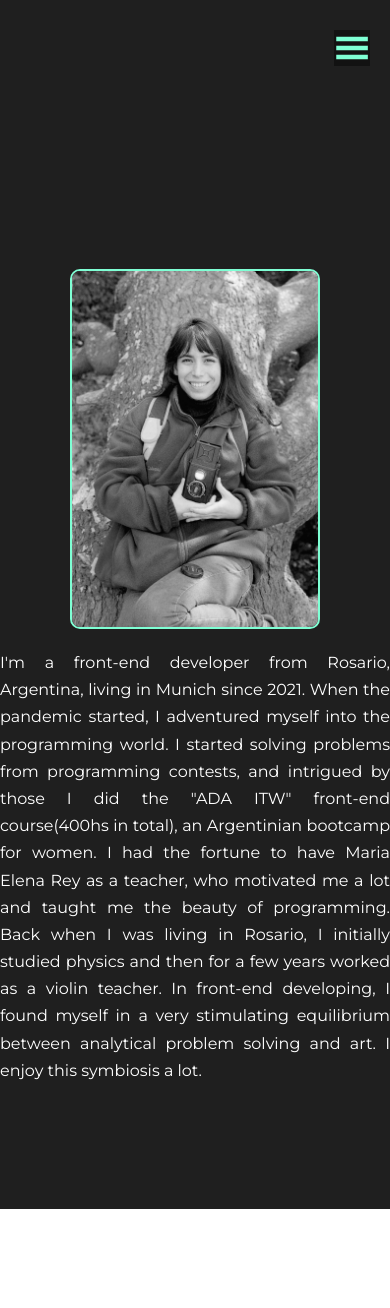
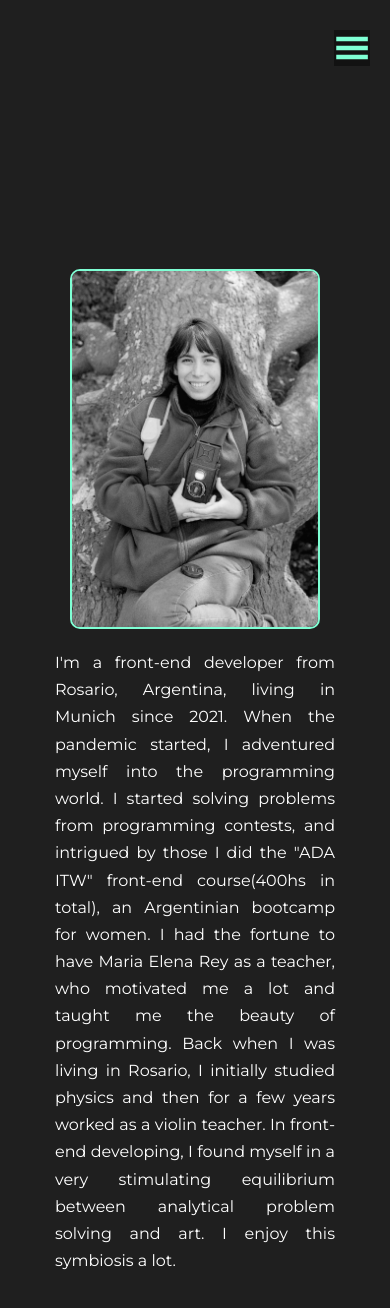
Before and after one commit to Celinesco/celinesco-page, a React (Create React App) app: page /about in a window 390 px wide. Shown: the top 1308 px of the page. Before the commit the page ends 1209 px from the top, so only its background shows below. Built offline with nearby package versions, Linux system fonts and the light colour scheme.

Commit message:
Seccion about me, width de texto en mediaquery 575

```diff
--- a/src/components/About/About.scss
+++ b/src/components/About/About.scss
@@ -111,12 +111,6 @@
   }
   @media(max-width: 767.98px) {
     .container__info-aboutme {
-      .container__aboutme-text {
-        max-width: 280px;
-      }
-    }
-
-    .container__info-aboutme {
       flex-direction: column;
       align-items: center;
       .container__aboutme-text {
@@ -131,4 +125,11 @@
       }
     }
   }
+  @media(max-width: 575.98px) {
+    .container__info-aboutme {
+      .container__aboutme-text {
+        max-width: 280px;
+      }
+    }
+  }
 }
```
